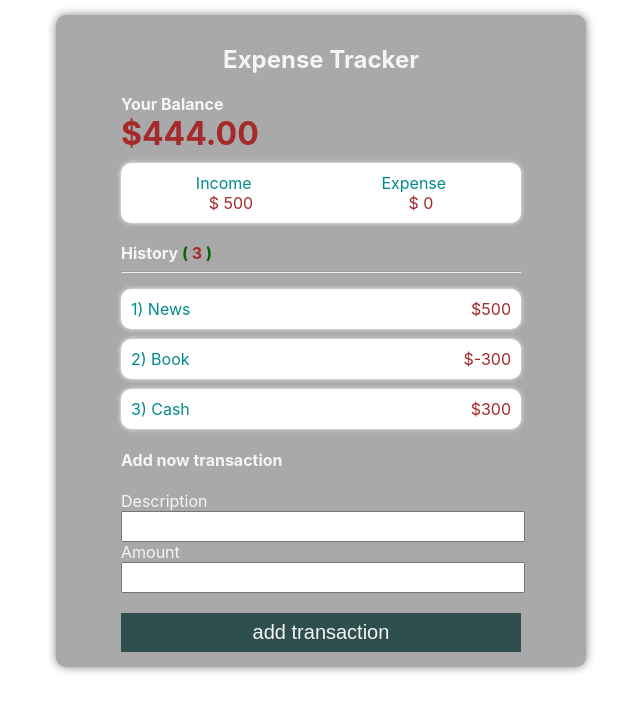
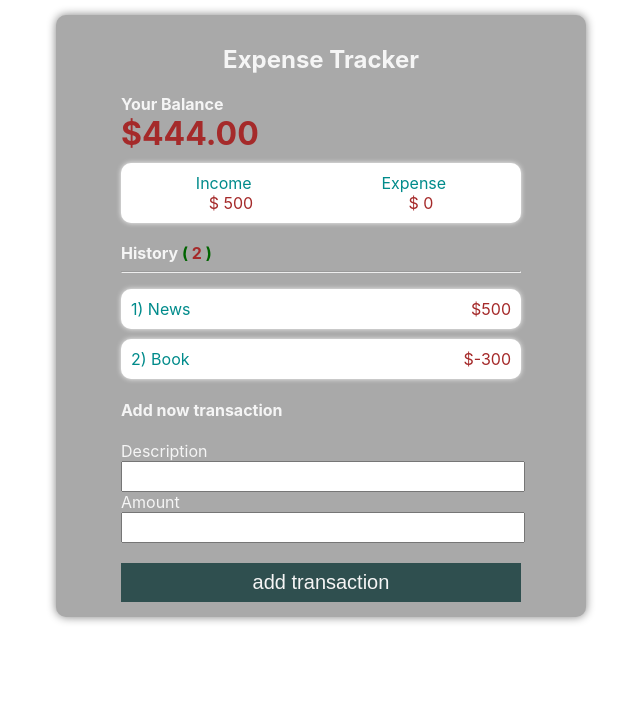
Before and after one commit to Azhar7909/expenses, a React (Create React App) app: page / in a window 1280 px wide. Shown: the top 712 px of the page, without its empty margins (334-974 px from the left). Built offline with nearby package versions, Linux system fonts and the light colour scheme.

Commit message:
Update globalData.js

```diff
--- a/src/globalData.js
+++ b/src/globalData.js
@@ -5,7 +5,6 @@ import { createContext } from "react"
 const initialTransactions = [
     {description: "News",amount:500},
     {description: "Book",amount:-300},
-    {description: "Cash",amount:300},
 
 ]
 
```
